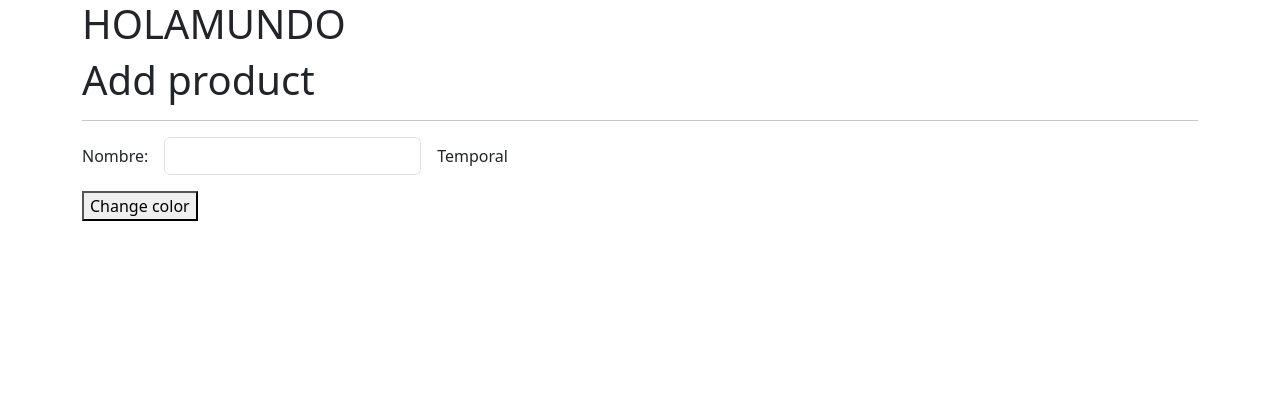
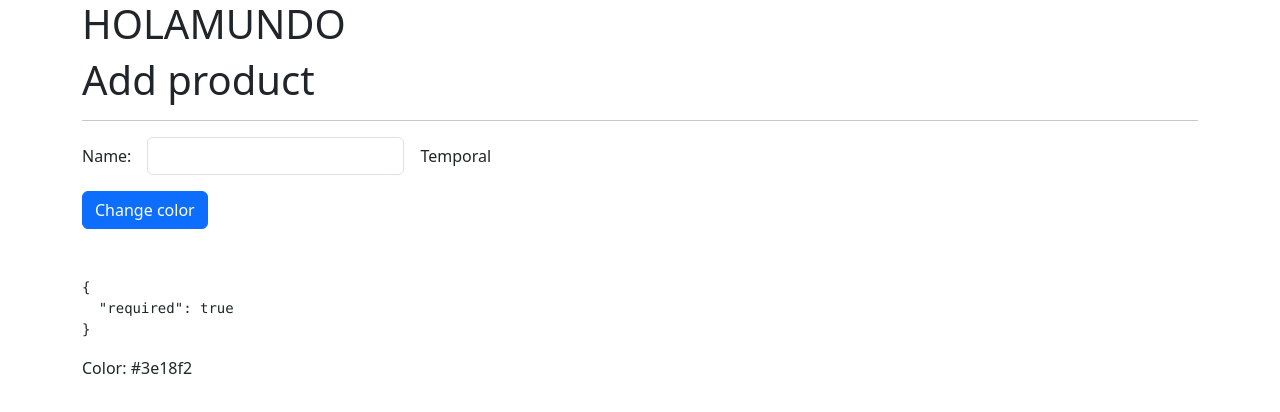
Before and after one commit to HassanAbbud/Angular-signal-directives, an Angular app: page /products/product in a window 1280 px wide. Shown: the top 412 px of the page. Built offline with nearby package versions, Linux system fonts and the light colour scheme.

Commit message:
Reactive form setup

```diff
--- a/src/app/products/pages/product-page/product-page.component.html
+++ b/src/app/products/pages/product-page/product-page.component.html
@@ -1,11 +1,11 @@
 <h1>Add product</h1>
 <hr>
 
-<form >
+<form [formGroup]="myForm">
   <div class="row g-3 align-items-center mb-3">
 
     <div class="col-auto">
-      <label>Nombre:</label>
+      <label>Name:</label>
     </div>
 
     <div class="col-auto">
@@ -24,12 +24,14 @@
 
   <div class="row">
     <div class="col">
-      <button>
+      <button (click)="changeColor()" class="btn btn-primary">
         Change color
       </button>
 
     </div>
   </div>
 
+</form>
 
-</form>
+<pre class="mt-5">{{ myForm.get('name')?.errors | json }}</pre>
+<p>Color: {{ color }}</p>
--- a/src/app/products/pages/product-page/product-page.component.ts
+++ b/src/app/products/pages/product-page/product-page.component.ts
@@ -1,4 +1,5 @@
 import { Component } from '@angular/core';
+import { FormBuilder, FormGroup, Validators } from '@angular/forms';
 
 @Component({
   selector: 'products-product-page',
@@ -6,5 +7,20 @@
   styleUrl: './product-page.component.css'
 })
 export class ProductPageComponent {
+  public myForm: FormGroup;
+  //private fb = inject(FormBuilder) -> Another way of injecting
+  public color: string;
+
+  constructor(private fb: FormBuilder) {
+    this.myForm = this.fb.group({
+      name: ["", [Validators.required, Validators.minLength(6), Validators.email]],
+    });
+
+    this.color = '#xxxxxx'.replace(/x/g, y=>(Math.random()*16|0).toString(16));
+  }
+
+  changeColor() {
+    this.color = '#xxxxxx'.replace(/x/g, y=>(Math.random()*16|0).toString(16));;
+  }
 
 }
--- a/src/app/products/products.module.ts
+++ b/src/app/products/products.module.ts
@@ -1,5 +1,6 @@
 import { NgModule } from '@angular/core';
 import { CommonModule } from '@angular/common';
+import { ReactiveFormsModule } from '@angular/forms';
 
 import { ProductsRoutingModule } from './products-routing.module';
 import { ProductPageComponent } from './pages/product-page/product-page.component';
@@ -11,7 +12,9 @@
   ],
   imports: [
     CommonModule,
-    ProductsRoutingModule
+    ProductsRoutingModule,
+
+    ReactiveFormsModule
   ]
 })
 export class ProductsModule { }
```
